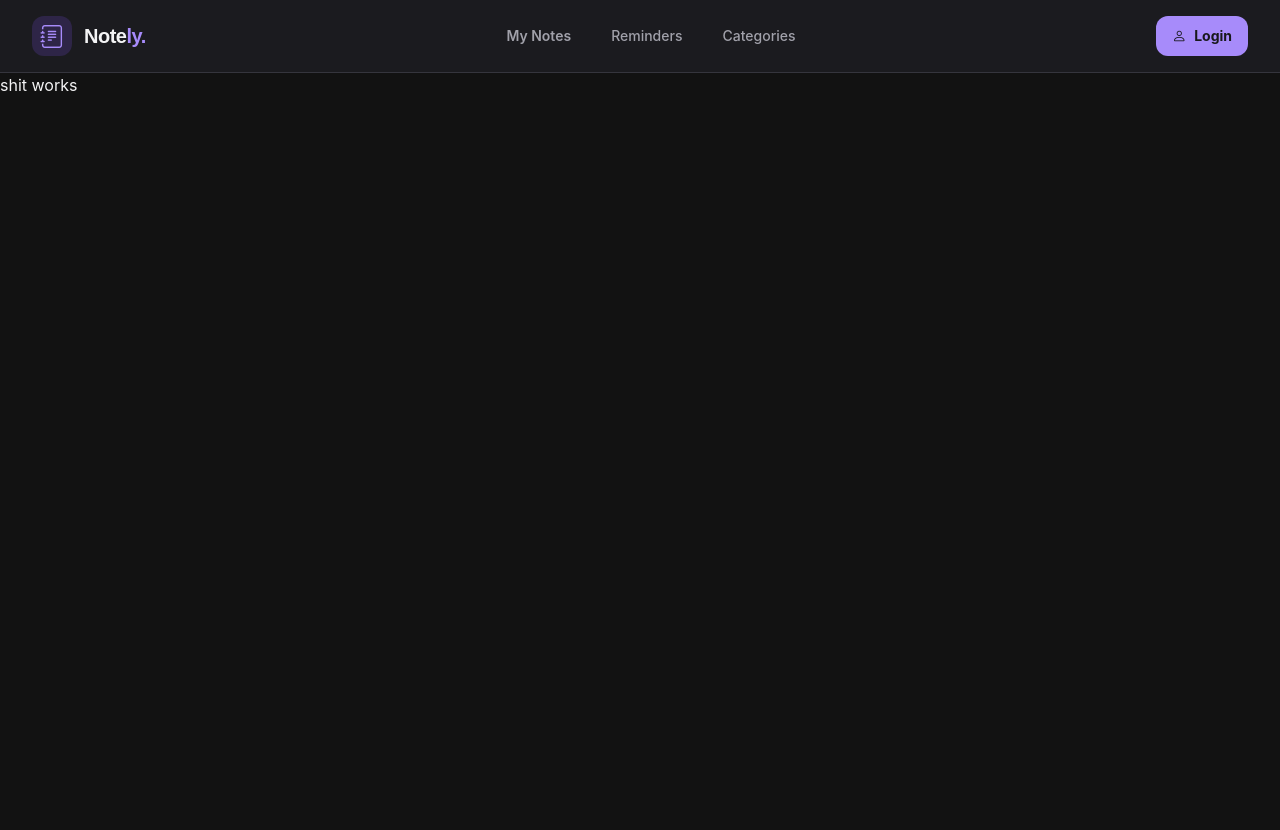
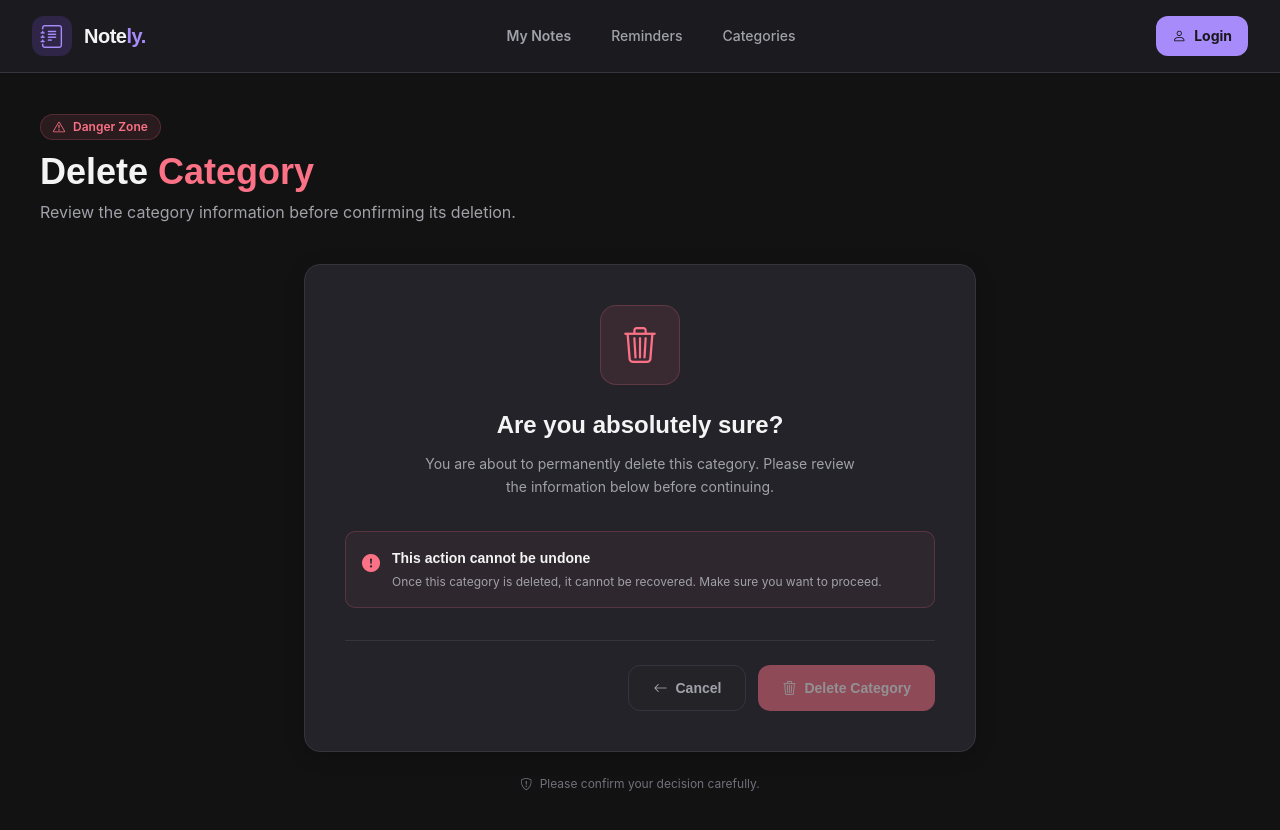
Before and after one commit to Os-Gadeias/NoteKeeper-Kowalski, an Angular app in the folder client/NoteKeeper/: page /category/delete/1 in a window 1280 px wide. Before the commit the page ends 800 px from the top, so only its background shows below. Built offline with nearby package versions, Linux system fonts and the light colour scheme; no server answers.

Commit message:
created at serviceCategories method getById() and interface for the API response
created deleteCategory componente, using toSignal to get the category

```diff
--- a/client/NoteKeeper/src/app/components/categories/deleteCategory/deleteCategory.html
+++ b/client/NoteKeeper/src/app/components/categories/deleteCategory/deleteCategory.html
@@ -1 +1,125 @@
-<p>shit works</p>
+<section class="min-h-[calc(100vh-72px)] bg-background px-4 py-10 md:px-10">
+  <div class="mx-auto max-w-7xl">
+    <!-- PAGE HEADER -->
+    <div class="mb-10">
+      <span
+        class="mb-3 inline-flex items-center gap-2 rounded-full border border-danger/20 bg-danger/10 px-3 py-1 text-xs font-semibold text-danger"
+      >
+        <i class="bi bi-exclamation-triangle"></i>
+        Danger Zone
+      </span>
+
+      <h1 class="font-heading text-3xl font-extrabold text-text-primary md:text-4xl">
+        Delete <span class="text-danger">Category</span>
+      </h1>
+
+      <p class="mt-2 font-body text-sm text-text-secondary md:text-base">
+        Review the category information before confirming its deletion.
+      </p>
+    </div>
+
+    <!-- DELETE CONFIRMATION CARD -->
+    <div class="mx-auto max-w-2xl">
+      <div class="overflow-hidden rounded-card border border-border bg-surface shadow-card">
+        <!-- CARD CONTENT -->
+        <div class="p-6 sm:p-8 md:p-10">
+          <!-- WARNING ICON -->
+          <div class="mb-6 flex justify-center">
+            <div
+              class="flex h-20 w-20 items-center justify-center rounded-2xl border border-danger/20 bg-danger/10 text-danger"
+            >
+              <i class="bi bi-trash3 text-4xl"></i>
+            </div>
+          </div>
+
+          <!-- TITLE -->
+          <div class="mb-8 text-center">
+            <h2 class="font-heading text-2xl font-bold text-text-primary">
+              Are you absolutely sure?
+            </h2>
+
+            <p class="mx-auto mt-3 max-w-md font-body text-sm leading-relaxed text-text-secondary">
+              You are about to permanently delete this category. Please review the information below
+              before continuing.
+            </p>
+          </div>
+
+          @if (category(); as selectedCategory) {
+            <div class="rounded-card border border-border bg-background-secondary p-5">
+              <div class="flex items-center gap-4">
+                <!-- CATEGORY ICON -->
+                <div
+                  class="flex h-14 w-14 shrink-0 items-center justify-center rounded-xl border border-primary/15 bg-primary-muted text-primary"
+                >
+                  <i class="bi text-2xl" [class]="selectedCategory.icone"></i>
+                </div>
+
+                <!-- CATEGORY DETAILS -->
+                <div class="min-w-0 flex-1">
+                  <p class="mb-1 text-xs font-medium text-text-muted">Selected Category</p>
+
+                  <h3 class="truncate font-heading text-lg font-bold text-text-primary">
+                    {{ selectedCategory.titulo }}
+                  </h3>
+
+                  <p class="mt-1 truncate font-body text-xs text-text-muted">
+                    ID: {{ selectedCategory.id }}
+                  </p>
+                </div>
+              </div>
+            </div>
+          }
+
+          <!-- WARNING MESSAGE -->
+          <div
+            class="mt-6 flex items-start gap-3 rounded-input border border-danger/20 bg-danger/5 px-4 py-4"
+          >
+            <i class="bi bi-exclamation-circle-fill mt-0.5 text-lg text-danger"></i>
+
+            <div>
+              <h4 class="font-heading text-sm font-bold text-danger">
+                This action cannot be undone
+              </h4>
+
+              <p class="mt-1 font-body text-xs leading-relaxed text-text-secondary">
+                Once this category is deleted, it cannot be recovered. Make sure you want to
+                proceed.
+              </p>
+            </div>
+          </div>
+
+          <!-- ACTION BUTTONS -->
+          <div
+            class="mt-8 flex flex-col-reverse gap-3 border-t border-border pt-6 sm:flex-row sm:justify-end"
+          >
+            <!-- CANCEL BUTTON -->
+            <a
+              routerLink="/categoriesPage"
+              class="flex cursor-pointer items-center justify-center gap-2 rounded-button border border-border bg-background-tertiary px-6 py-3 font-heading text-sm font-semibold text-text-secondary transition-all duration-200 hover:border-border-hover hover:bg-surface-hover hover:text-text-primary"
+            >
+              <i class="bi bi-arrow-left"></i>
+              Cancel
+            </a>
+
+            <!-- DELETE BUTTON -->
+            <button
+              type="button"
+              (click)="deleteCategory()"
+              [disabled]="!category()"
+              class="flex cursor-pointer items-center justify-center gap-2 rounded-button bg-danger px-6 py-3 font-heading text-sm font-bold text-white transition-all duration-200 hover:bg-danger/85 hover:shadow-[0_4px_20px_rgba(251,113,133,0.2)] disabled:cursor-not-allowed disabled:opacity-50"
+            >
+              <i class="bi bi-trash3"></i>
+              Delete Category
+            </button>
+          </div>
+        </div>
+      </div>
+
+      <!-- FOOTER -->
+      <p class="mt-6 text-center font-body text-xs text-text-muted">
+        <i class="bi bi-shield-exclamation me-1"></i>
+        Please confirm your decision carefully.
+      </p>
+    </div>
+  </div>
+</section>
--- a/client/NoteKeeper/src/app/components/categories/deleteCategory/deleteCategory.ts
+++ b/client/NoteKeeper/src/app/components/categories/deleteCategory/deleteCategory.ts
@@ -1,15 +1,27 @@
-import { Component, input } from '@angular/core';
+import { Component, inject, input } from '@angular/core';
+import { ServiceCategories } from '../../../service/categories/serviceCategories';
+import { RouterLink } from '@angular/router';
+import { toObservable, toSignal } from '@angular/core/rxjs-interop';
+import { switchMap } from 'rxjs';
 
 @Component({
   selector: 'app-deleteCategory',
   standalone: true,
-  imports: [],
+  imports: [RouterLink],
   templateUrl: './deleteCategory.html',
 })
 export class DeleteCategory {
-  constructor() {}
+  private readonly serviceCategories = inject(ServiceCategories);
 
   readonly id = input.required<string>();
 
+  protected readonly category = toSignal(
+    toObservable(this.id).pipe(switchMap((id) => this.serviceCategories.getById(id))),
+    {
+      initialValue: null,
+    },
+  );
+  deleteCategory() {
 
+  }
 }
--- a/client/NoteKeeper/src/app/service/categories/models.ts
+++ b/client/NoteKeeper/src/app/service/categories/models.ts
@@ -13,3 +13,9 @@ export interface ListCategoriesResponse {
   titulo: string;
   icone: string;
 }
+
+export interface GetByIdResponse {
+  id: string;
+  titulo: string;
+  icone: string;
+}
--- a/client/NoteKeeper/src/app/service/categories/serviceCategories.ts
+++ b/client/NoteKeeper/src/app/service/categories/serviceCategories.ts
@@ -1,5 +1,6 @@
 import { inject, Injectable } from '@angular/core';
 import {
+  GetByIdResponse,
   ListCategoriesResponse,
   RegisterCategoryRequest,
   RegisterCategoryResponse,
@@ -23,4 +24,8 @@ export class ServiceCategories {
   list(): Observable<ListCategoriesResponse[]> {
     return this.http.get<ListCategoriesResponse[]>(`${this.urlApi}/categorias`);
   }
+
+  getById(id: string): Observable<GetByIdResponse> {
+    return this.http.get<GetByIdResponse>(`${this.urlApi}/categorias/${id}`);
+  }
 }
```
